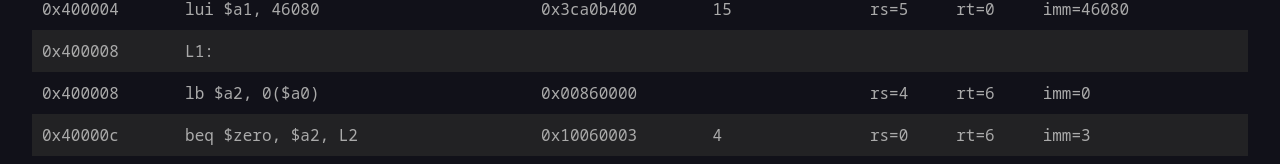
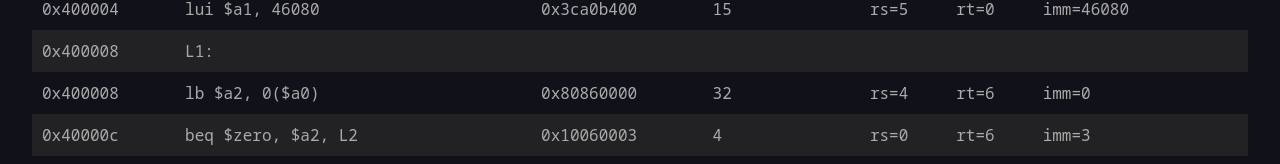
Before and after one commit to mclrc/mips-assembler, a React (Vite) app: page / in a window 1280 px wide. Shown: the part 725-889 px from the top of the page. Built offline with nearby package versions, Linux system fonts and the light colour scheme.

Commit message:
fix memory opcodes

```diff
--- a/src/parser/index.ts
+++ b/src/parser/index.ts
@@ -253,7 +253,7 @@ const parseIType = (
     immediate: immediateString,
   } = parsedSchema;
 
-  const opcode = ITYPE_OPCODES[name];
+  const opcode = ITYPE_OPCODES[name] || MEMORY_OPCODES[name];
 
   const isBranch = Object.keys(BRANCH_OPCODES).includes(name);
 
```
